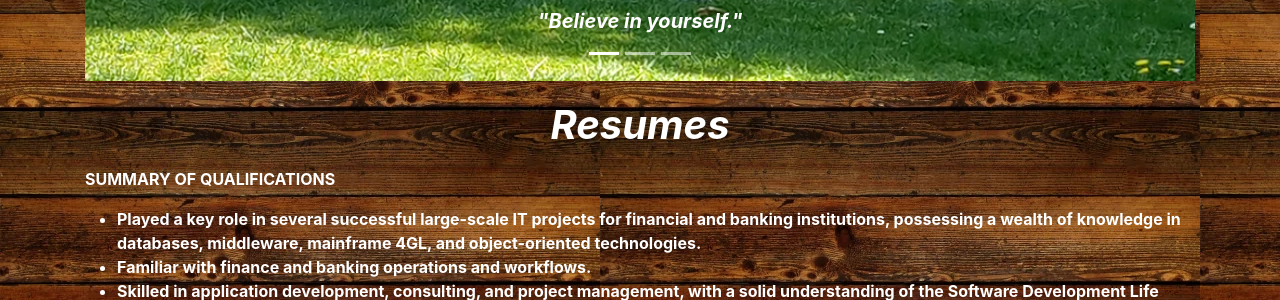
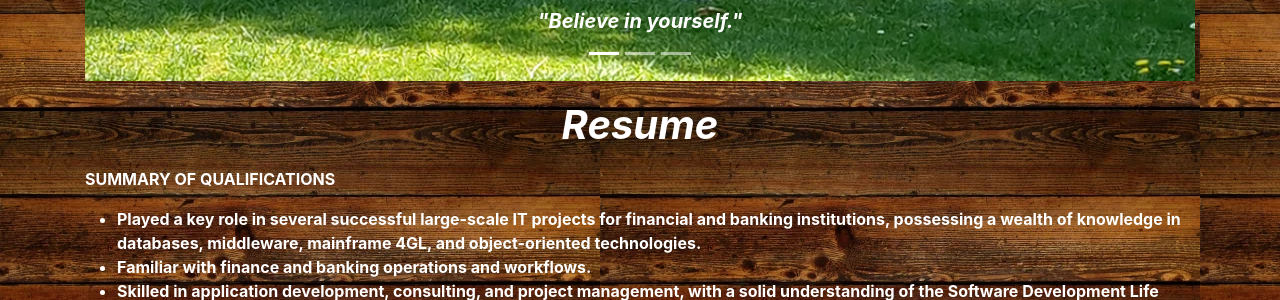
Before and after one commit to stardust24/danny_resume, a Flask app: template templates/home.html in a window 1280 px wide. Shown: the part 808-1108 px from the top of the page. Run offline with Flask 3, Linux system fonts and the light colour scheme; the template is opened without the code that fills it: most values are stand-ins (such as "Sample title", 1, 10 or a date in 2020); some libraries are stand-ins or nearby versions.

Commit message:
Correct some mistake

```diff
--- a/templates/home.html
+++ b/templates/home.html
@@ -13,7 +13,7 @@
 
       {% include "nav.html"  %}
 
-      <h1 class="text-center" style="color:white">Resumes</h1>
+      <h1 class="text-center" style="color:white">Resume</h1>
 						<!--  -->
 	  <p lass="fs-1" style="color:white"><strong> SUMMARY OF QUALIFICATIONS</strong></p>
           <ul style="color:white">
```
